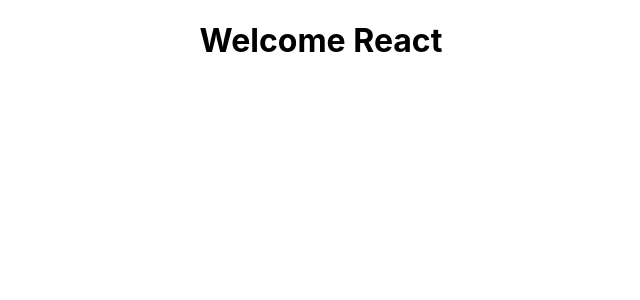
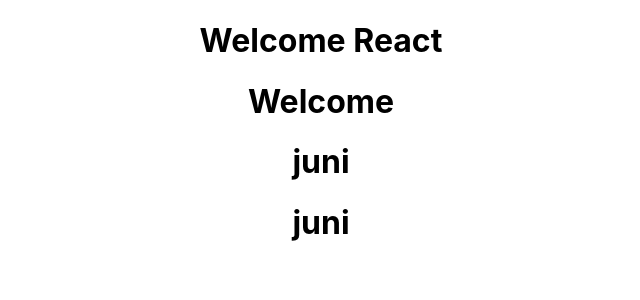
Before and after one commit to zubair-saif/my-app2, a React (Create React App) app: page / in a window 1280 px wide. Shown: the top 300 px of the page, without its empty margins (319-959 px from the left). Built offline with nearby package versions, Linux system fonts and the light colour scheme.

Commit message:
pass data to children component using prop

```diff
--- a/src/App.js
+++ b/src/App.js
@@ -1,10 +1,16 @@
 import "./App.css";
 import React, { Component } from 'react'
-
+import Greet from "./components/Greet";
 class App extends Component {
 
   render() {
-    return <div className="App"><h1>Welcome React</h1></div>;
+    return <div className="App">
+      <h1>Welcome React</h1>
+      <Greet name="Welcome"/>
+      <Greet name="juni"/>
+      <Greet name="juni"/>
+
+      </div>;
   }
 }
 
--- /dev/null
+++ b/src/components/Greet.js
@@ -0,0 +1,11 @@
+import React, { Component } from "react";
+
+const Greet = (props) => {
+    return (
+        <div>
+            <h1>{props.name}</h1>
+        </div>
+    )
+};
+
+export default Greet;
```
